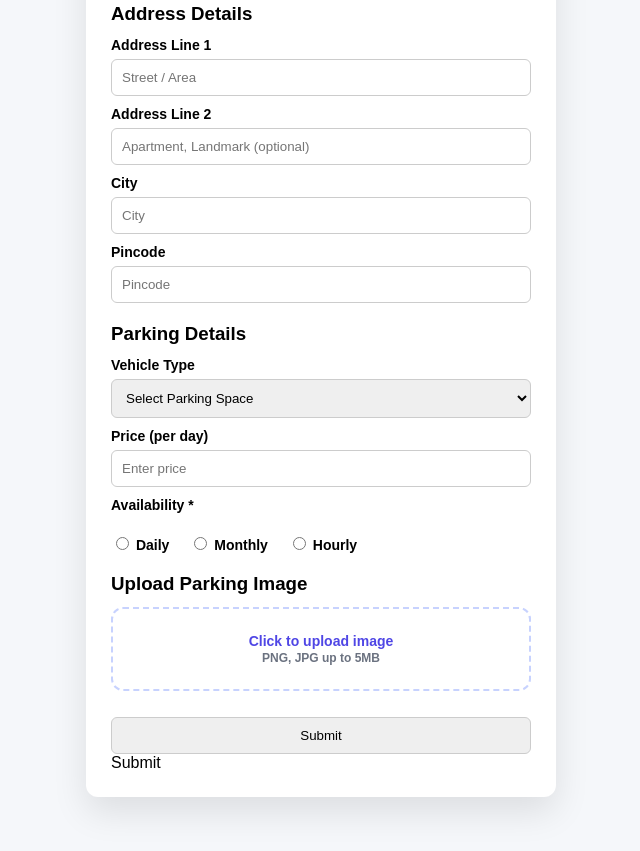
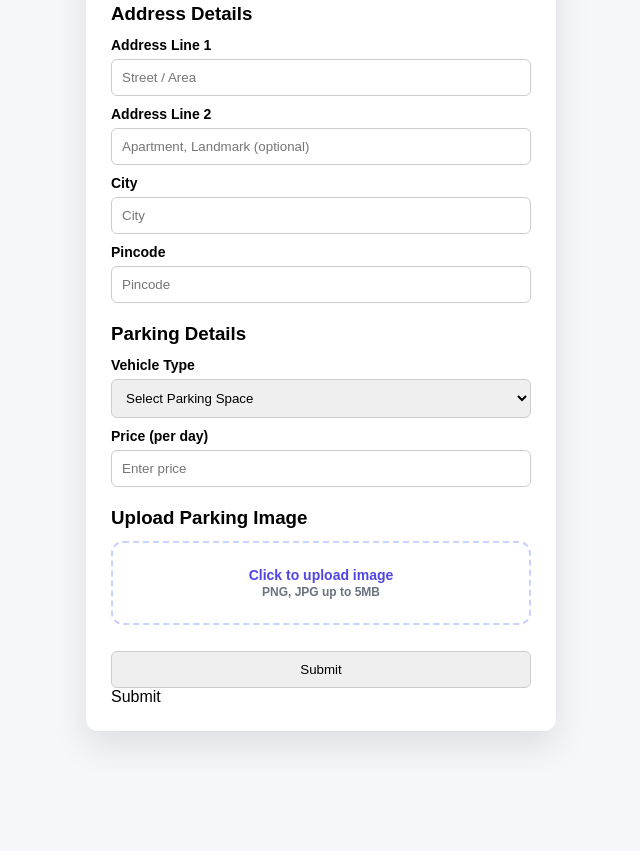
Before and after one commit to TheSophisticated/ParkShare, a plain HTML site: page Form.html in a window 1280 px wide. Shown: the part 441-1292 px from the top of the page, without its empty margins (319-959 px from the left). After the commit the page ends 1232 px from the top, so only its background shows below. Drawn offline with Linux system fonts and the light colour scheme; a script that the page names is missing.

Commit message:
Minor Changes

```diff
--- a/AddParking.js
+++ b/AddParking.js
@@ -15,6 +15,10 @@ async function addParkingSpace(e){
     const fileInput = document.getElementById("img-file");
     const parkingImage = fileInput.files[0];
 
+    const { error } = await supabase
+    .from('parking_spaces')
+    .insert({ id: 1, name: 'Mordor' })
+
 
     if(parkingImage){
         const extension = parkingImage.name.split('.').pop();
--- a/Form.html
+++ b/Form.html
@@ -178,24 +178,6 @@
 
             <label>Price (per day)</label>
             <input type="number" placeholder="Enter price" >
-
-            <label>Availability *</label>
-            <div class="radio-group">
-                <label>
-                    <input type="radio" name="availability" >
-                    Daily
-                </label>
-
-                <label>
-                    <input type="radio" name="availability">
-                    Monthly
-                </label>
-
-                <label>
-                    <input type="radio" name="availability">
-                    Hourly
-                </label>
-            </div>
         </div>
 
         <!-- Image Upload -->
```
Also changed, not shown: auth.js (line endings or trailing spaces).
